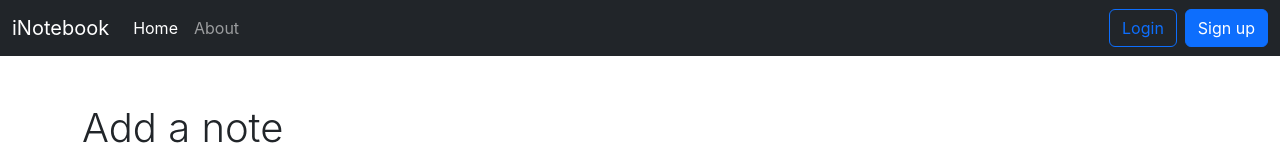
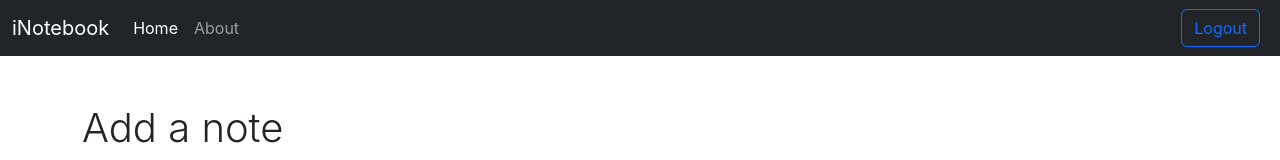
Before and after one commit to rtewari056/iNotebook, a React (Create React App) app: page / in a window 1280 px wide. Shown: the top 160 px of the page. Built offline with nearby package versions, Linux system fonts and the light colour scheme; no server answers; sample sign-in values are in the browser's storage.

Commit message:
Fetching User Specific Notes in iNotebook

```diff
--- a/src/App.js
+++ b/src/App.js
@@ -30,7 +30,7 @@ function App() {
     <>
       <NoteState>
         <BrowserRouter>
-          <Navbar />
+          <Navbar showAlert={showAlert} />
           <Routes>
             <Route path="/" element={<Home showAlert={showAlert} />}></Route>
             <Route path="/about" element={<About />}></Route>
--- a/src/components/Login.js
+++ b/src/components/Login.js
@@ -27,8 +27,8 @@ export default function Login(props) {
     if (json.success) {
       // Save the auth token and redirect to home page
       localStorage.setItem("token", json.token);
+      props.showAlert("Logged in successfully", "success");
       navigate("/");
-      props.showAlert("Logged in successfully", "success");
     } else {
       props.showAlert("Invalid credentials", "danger");
     }
--- a/src/components/Navbar.js
+++ b/src/components/Navbar.js
@@ -1,9 +1,16 @@
 import React from "react";
 // import PropTypes from "prop-types";
-import { Link, useLocation } from "react-router-dom";
+import { Link, useLocation, useNavigate } from "react-router-dom";
 
-export default function Navbar() {
+export default function Navbar(props) {
   let location = useLocation();
+  const navigate = useNavigate();
+
+  const handleLogout = () => {
+    localStorage.removeItem("token");
+    navigate("/login");
+    props.showAlert("Log out successful", "success");
+  };
 
   return (
     <nav className="navbar navbar-expand-lg navbar-dark bg-dark">
@@ -46,6 +53,7 @@ export default function Navbar() {
               </Link>
             </li>
           </ul>
+          {!localStorage.getItem("token") ? (
             <form className="d-flex">
               <Link
                 className="btn btn-outline-primary me-2"
@@ -58,6 +66,18 @@ export default function Navbar() {
                 Sign up
               </Link>
             </form>
+          ) : (
+            <form className="d-flex">
+              <Link
+                className="btn btn-outline-primary me-2"
+                role="button"
+                to="/login"
+                onClick={handleLogout}
+              >
+                Logout
+              </Link>
+            </form>
+          )}
         </div>
       </div>
     </nav>
--- a/src/components/Notes.js
+++ b/src/components/Notes.js
@@ -2,12 +2,20 @@ import React, { useContext, useEffect, useRef, useState } from "react";
 import NoteContext from "../context/notes/NoteContext";
 import NoteItem from "./NoteItem";
 import AddNote from "./AddNote";
+import { useNavigate } from "react-router-dom";
 
 export default function Notes(props) {
   const context = useContext(NoteContext);
   const { notes, getNotes, editNote } = context;
+
+  const navigate = useNavigate();
+
   useEffect(() => {
-    getNotes();
+    if (localStorage.getItem("token")) {
+      getNotes();
+    } else {
+      navigate("/login");
+    }
     // eslint-disable-next-line
   }, []);
 
--- a/src/context/notes/NoteState.js
+++ b/src/context/notes/NoteState.js
@@ -14,8 +14,7 @@ const NoteState = (props) => {
       method: "GET",
       headers: {
         "Content-Type": "application/json",
-        "auth-token":
-          "eyJhbGciOiJIUzI1NiIsInR5cCI6IkpXVCJ9.eyJ1c2VyIjp7ImlkIjoiNjJlNjFmMmMwZjYyZmE3NmE1YTNkNGNhIn0sImlhdCI6MTY1OTI0ODUzNX0.PQmfeog6lN9ahD62StfT2HrdBsCAlx5hSTrhRWULa9k",
+        "auth-token": localStorage.getItem("token"),
       },
     });
     const json = await response.json();
@@ -30,8 +29,7 @@ const NoteState = (props) => {
       method: "POST",
       headers: {
         "Content-Type": "application/json",
-        "auth-token":
-          "eyJhbGciOiJIUzI1NiIsInR5cCI6IkpXVCJ9.eyJ1c2VyIjp7ImlkIjoiNjJlNjFmMmMwZjYyZmE3NmE1YTNkNGNhIn0sImlhdCI6MTY1OTI0ODUzNX0.PQmfeog6lN9ahD62StfT2HrdBsCAlx5hSTrhRWULa9k",
+        "auth-token": localStorage.getItem("token"),
       },
       body: JSON.stringify({ title, tag, description }),
     });
@@ -48,8 +46,7 @@ const NoteState = (props) => {
       method: "DELETE",
       headers: {
         "Content-Type": "application/json",
-        "auth-token":
-          "eyJhbGciOiJIUzI1NiIsInR5cCI6IkpXVCJ9.eyJ1c2VyIjp7ImlkIjoiNjJlNjFmMmMwZjYyZmE3NmE1YTNkNGNhIn0sImlhdCI6MTY1OTI0ODUzNX0.PQmfeog6lN9ahD62StfT2HrdBsCAlx5hSTrhRWULa9k",
+        "auth-token": localStorage.getItem("token"),
       },
     });
     const json = await response.json();
@@ -66,8 +63,7 @@ const NoteState = (props) => {
       method: "PUT",
       headers: {
         "Content-Type": "application/json",
-        "auth-token":
-          "eyJhbGciOiJIUzI1NiIsInR5cCI6IkpXVCJ9.eyJ1c2VyIjp7ImlkIjoiNjJlNjFmMmMwZjYyZmE3NmE1YTNkNGNhIn0sImlhdCI6MTY1OTI0ODUzNX0.PQmfeog6lN9ahD62StfT2HrdBsCAlx5hSTrhRWULa9k",
+        "auth-token": localStorage.getItem("token"),
       },
       body: JSON.stringify({ title, tag, description }),
     });
```
Lines whose indentation alone changed are shown as unchanged.
